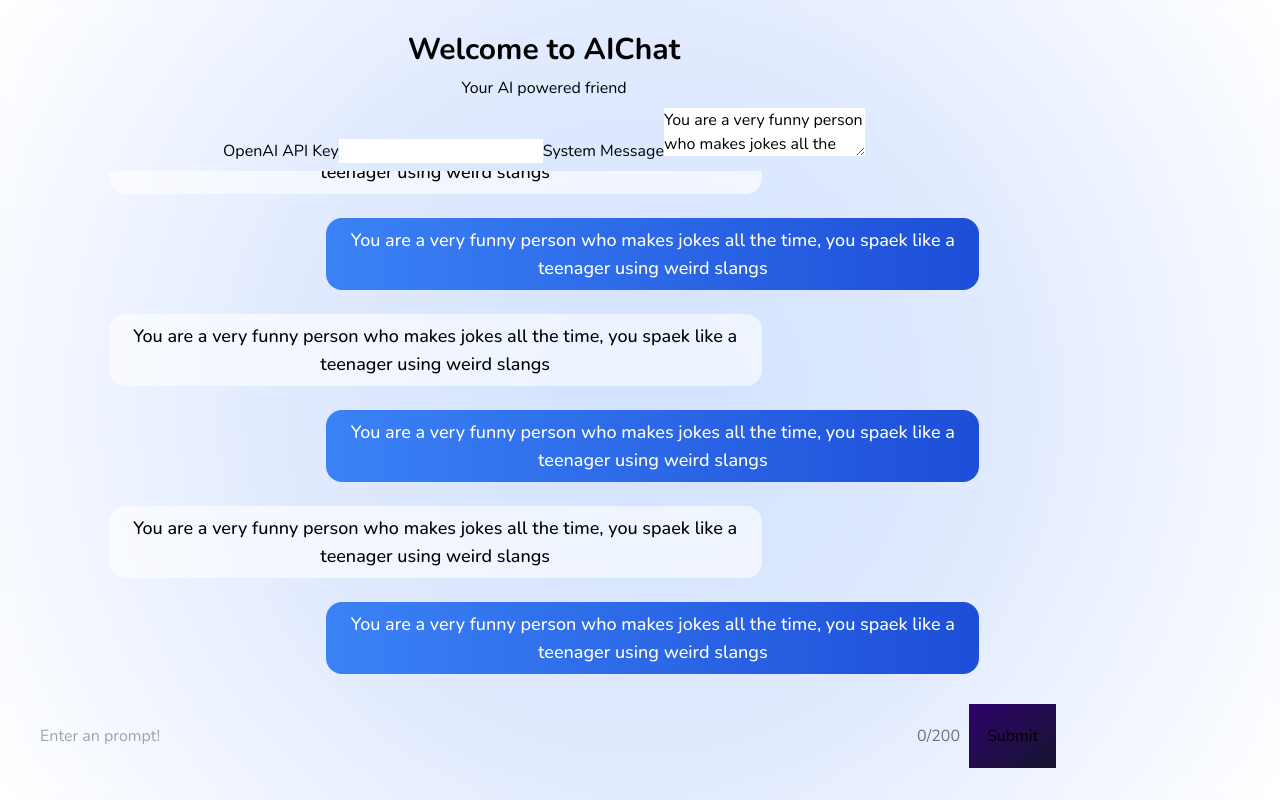
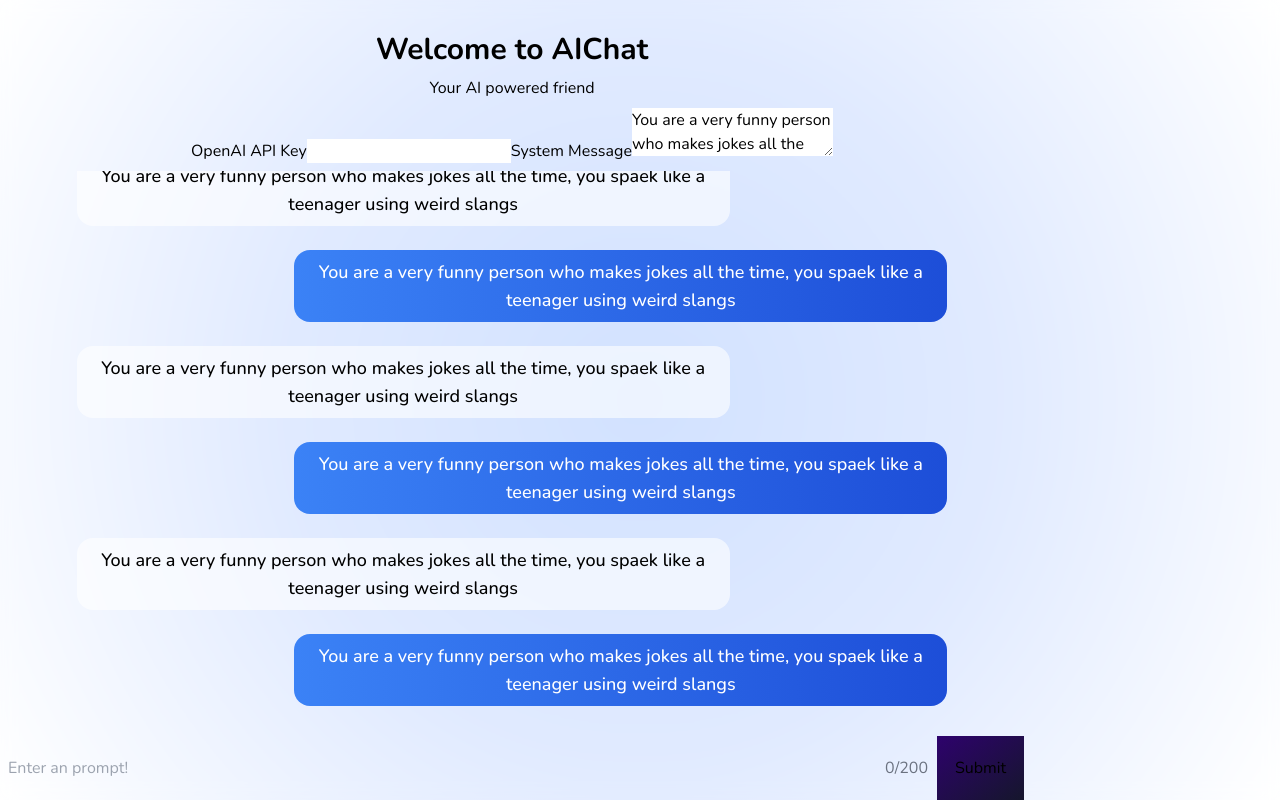
Before and after one commit to MohamedBechirMejri/aichat, a Next.js app: page / in a window 1280 px wide. Built offline with nearby package versions, Linux system fonts and the light colour scheme; what tailwindcss-elevation, tailwindcss-no-scrollbar would draw is missing.

Commit message:
hide overflow

```diff
--- a/src/pages/_app.tsx
+++ b/src/pages/_app.tsx
@@ -9,7 +9,7 @@
 const AIChat: AppType = ({ Component, pageProps }) => {
   return (
     <div
-      className="h-[100svh] bg-white bg-opacity-50 p-8 backdrop-blur"
+      className="h-[100svh] overflow-hidden bg-white bg-opacity-50 pt-8 backdrop-blur"
       style={nunito.style}
     >
       <Component {...pageProps} />
```
